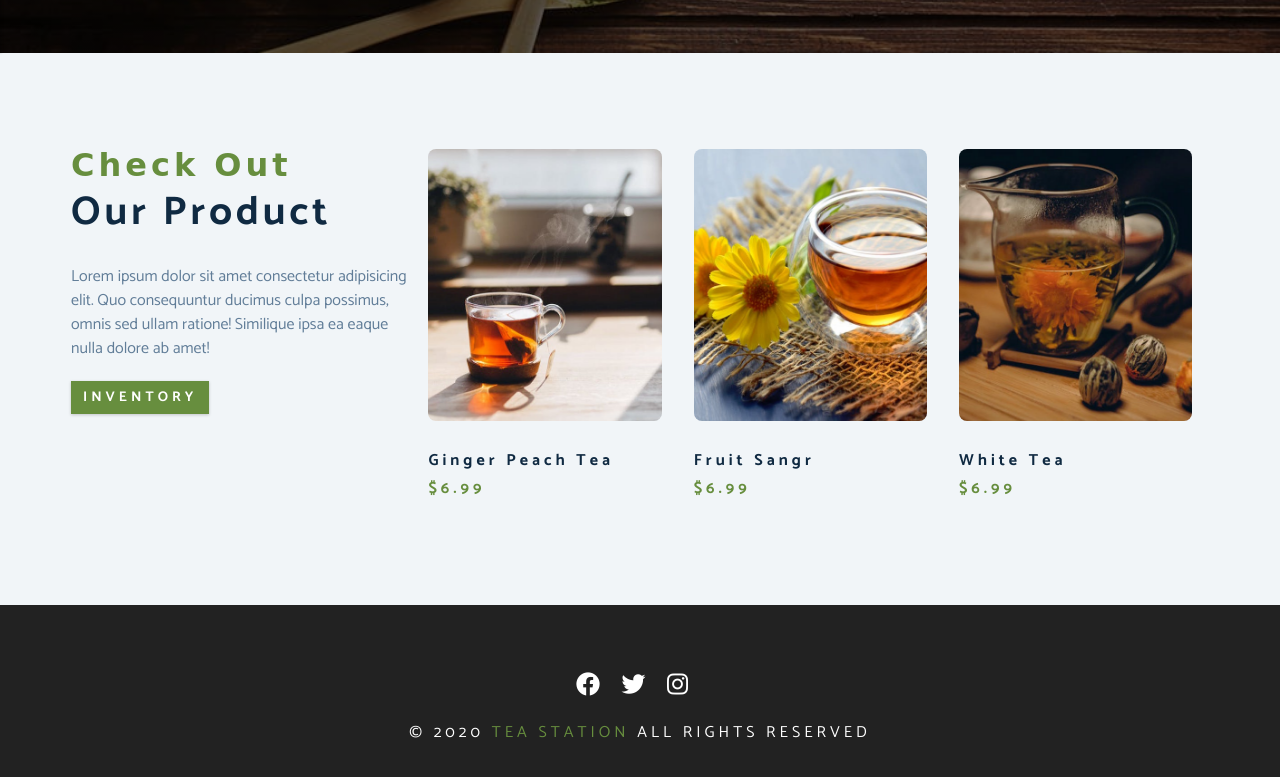
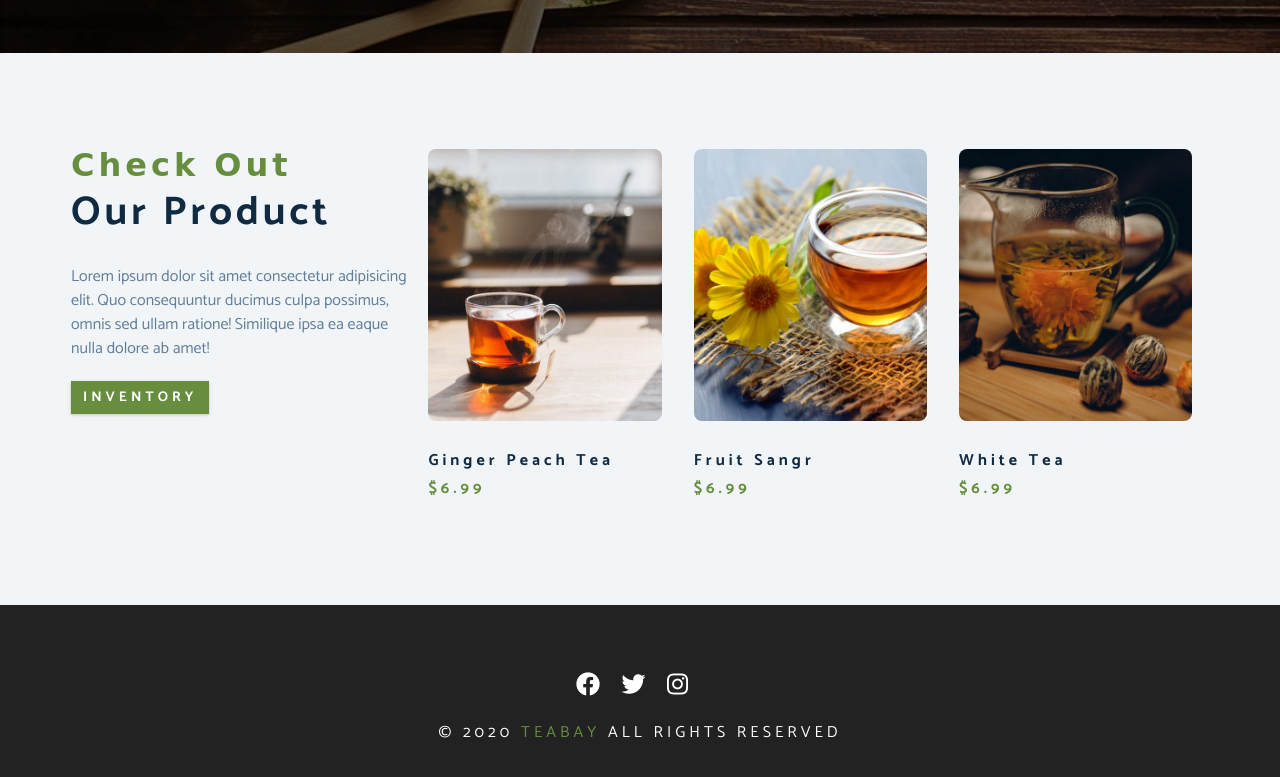
Before and after one commit to JohndevOfLagos/teabay, a plain HTML site: page products.html in a window 1280 px wide. Shown: the part 747-1524 px from the top of the page. Drawn offline with Linux system fonts and the light colour scheme; a web font is replaced by a local one.

Commit message:
name Update

```diff
--- a/products.html
+++ b/products.html
@@ -4,7 +4,7 @@
     <meta charset="UTF-8" />
     <meta name="viewport" content="width=device-width, initial-scale=1.0" />
     <meta http-equiv="X-UA-Compatible" content="ie=edge" />
-    <title>Tea Station || Product</title>
+    <title>TeaBay</title>
     <!-- font-awesome -->
     <!-- <link
       rel="stylesheet"
@@ -116,7 +116,7 @@
         </div>
         <h4 class="footer-text">
          &copy; <Span>2020</Span>
-         <span class="company">tea station</span>
+         <span class="company">teabay</span>
          all rights reserved
         </h4>
       </div>
```
Also changed, not shown: 1 other file.
